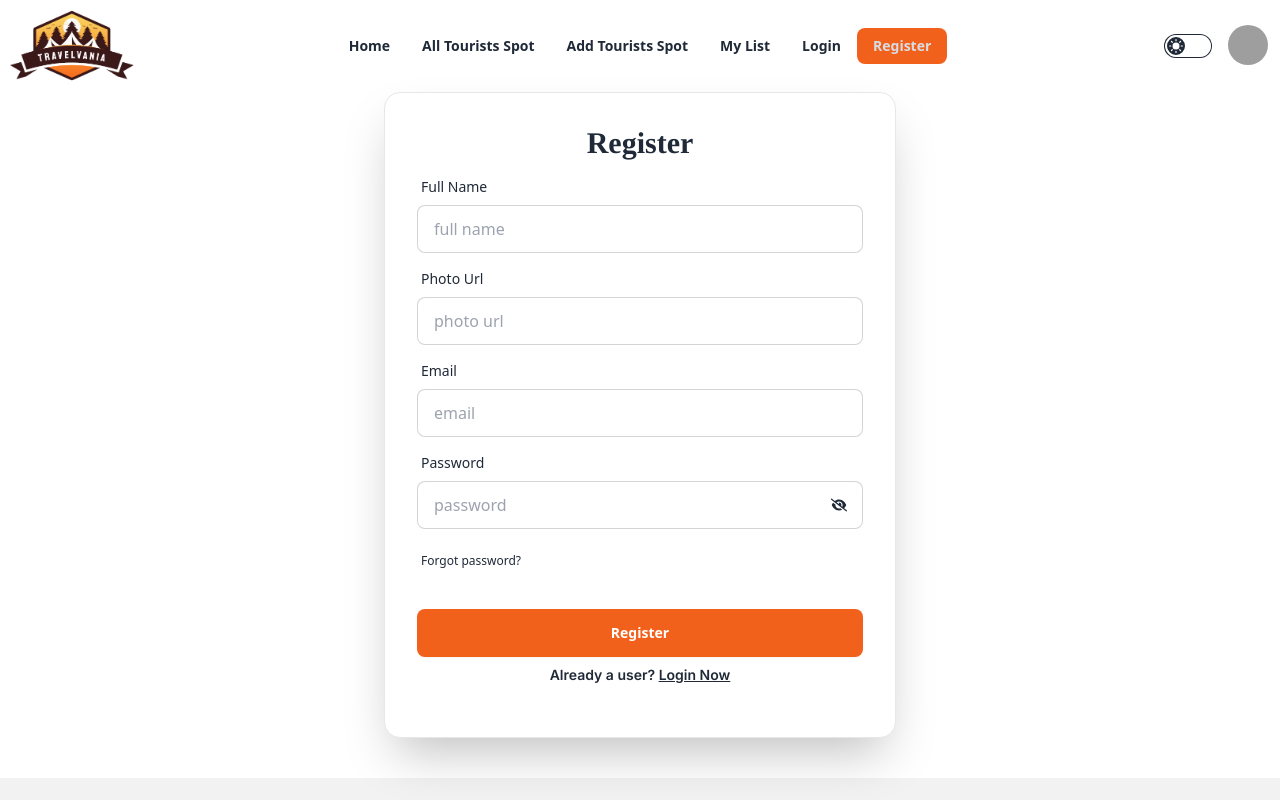
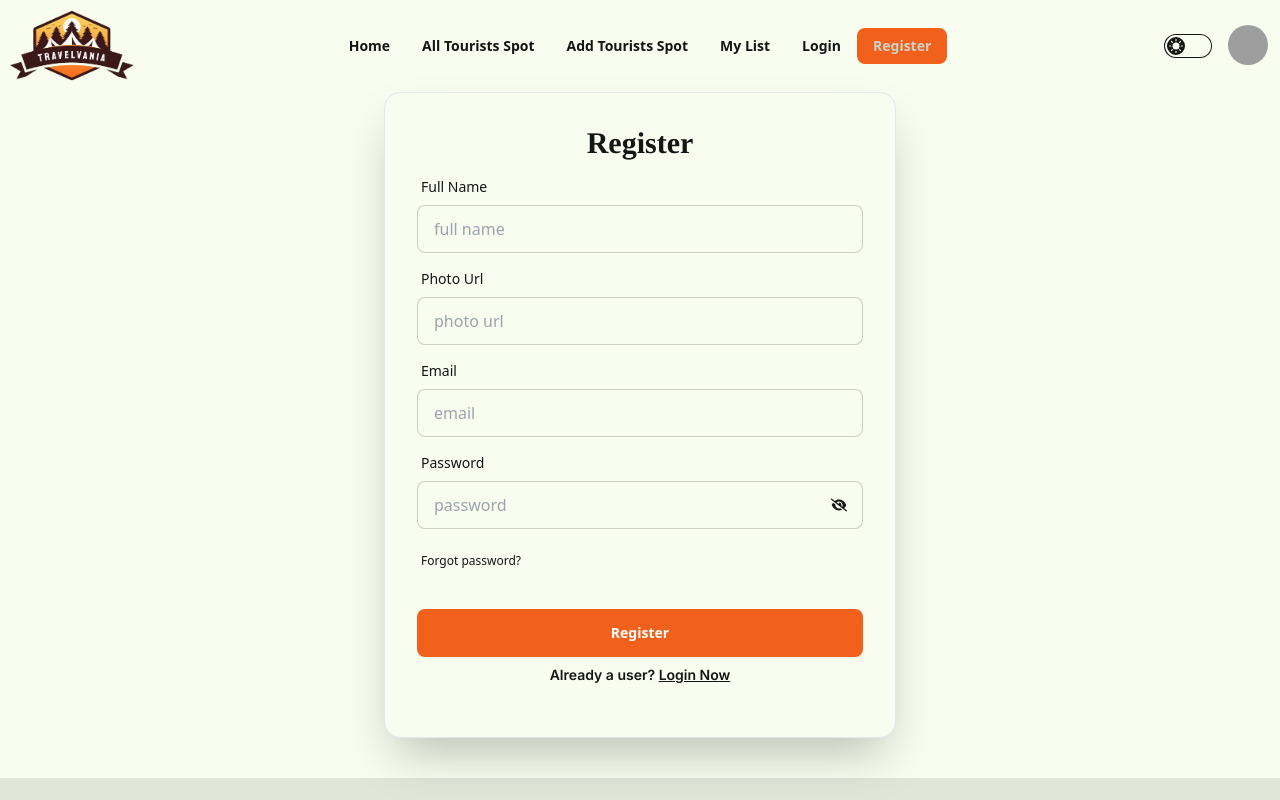
Before and after one commit to MASHRAFI47/Travel-Vania-Client, a React (Vite) app: page /register in a window 1280 px wide. Shown: the top 800 px of the page. Built offline with nearby package versions, Linux system fonts and the light colour scheme; no server answers; grey boxes are pictures that could not be loaded.

Commit message:
theme changed

```diff
--- a/index.html
+++ b/index.html
@@ -1,5 +1,5 @@
 <!doctype html>
-<html lang="en" data-theme="light">
+<html lang="en" data-theme="lemonade">
 
 <head>
   <meta charset="UTF-8" />
--- a/src/components/Header/Header.jsx
+++ b/src/components/Header/Header.jsx
@@ -1,6 +1,6 @@
 import { Link, NavLink } from "react-router-dom"
 import Logo from '../../../src/assets/images/travelvania-logo.png'
-import DarkLogo from '../../../src/assets/images/darktravelvanialogo.png'
+// import DarkLogo from '../../../src/assets/images/darktravelvanialogo.png'
 import { useContext, useState } from "react"
 import { AuthContext } from "../../providers/AuthProvider/AuthProvider"
 
@@ -10,14 +10,14 @@ import { Tooltip } from 'react-tooltip'
 
 
 const Header = () => {
-    const [theme, setTheme] = useState("light")
+    const [theme, setTheme] = useState("lemonade")
 
     const handleThemeChange = (e) => {
         if (e.target.checked) {
-            setTheme("halloween")
+            setTheme("synthwave")
         }
         else {
-            setTheme("light")
+            setTheme("lemonade")
         }
     }
 
@@ -46,7 +46,7 @@ const Header = () => {
                         {links}
                     </ul>
                 </div>
-                <Link className="text-3xl font-bold"><img src={`${theme == "halloween" ? DarkLogo : Logo}`} className="w-1/2 md:w-32" alt="" /></Link>
+                <Link className="text-3xl font-bold"><img src={`${theme == "synthwave" ? Logo : Logo}`} className="w-1/2 md:w-32" alt="" /></Link>
             </div>
             <div className="navbar-center hidden lg:flex">
                 <ul className="menu menu-horizontal px-1">
--- a/src/pages/AllTouristsSpot/AllTouristsSpot.jsx
+++ b/src/pages/AllTouristsSpot/AllTouristsSpot.jsx
@@ -24,7 +24,7 @@ const AllTouristsSpot = () => {
       </Helmet>
       <div className="flex justify-center md:justify-end mt-3">
         <details className="dropdown">
-          <summary className="m-1 btn btn-success text-white" data-aos="fade-in">Sort with price</summary>
+          <summary className="m-1 btn bg-green-500 hover:bg-green-600 text-white" data-aos="fade-in">Sort with price</summary>
           <ul className="p-2 shadow menu dropdown-content z-[1] bg-base-100 rounded-box w-52">
             <li className="font-semibold" onClick={handleAscending}><a>Low &gt; High</a></li>
             <li className="font-semibold" onClick={handleDescending}><a>High &gt; Low</a></li>
@@ -43,7 +43,7 @@ const AllTouristsSpot = () => {
               <h3 className="font-bold text-xl">Seasonality: {tourist.seasonality}</h3>
               <div className="card-actions justify-end">
                 <Link to={`/tourist-spot-details/${tourist._id}`}>
-                  <button className="btn btn-primary border-none bg-[#F2611C]">View Details</button>
+                  <button className="btn btn-primary border-none text-white bg-[#F2611C]">View Details</button>
                 </Link>
               </div>
             </div>
--- a/tailwind.config.js
+++ b/tailwind.config.js
@@ -9,6 +9,39 @@ export default {
   },
   plugins: [require("daisyui")],
   daisyui: {
-    themes: ["light", "dark", "cupcake", "halloween"],
+    themes: [
+      "light",
+      "dark",
+      "cupcake",
+      "bumblebee",
+      "emerald",
+      "corporate",
+      "synthwave",
+      "retro",
+      "cyberpunk",
+      "valentine",
+      "halloween",
+      "garden",
+      "forest",
+      "aqua",
+      "lofi",
+      "pastel",
+      "fantasy",
+      "wireframe",
+      "black",
+      "luxury",
+      "dracula",
+      "cmyk",
+      "autumn",
+      "business",
+      "acid",
+      "lemonade",
+      "night",
+      "coffee",
+      "winter",
+      "dim",
+      "nord",
+      "sunset",
+    ],
   },
 }
```
